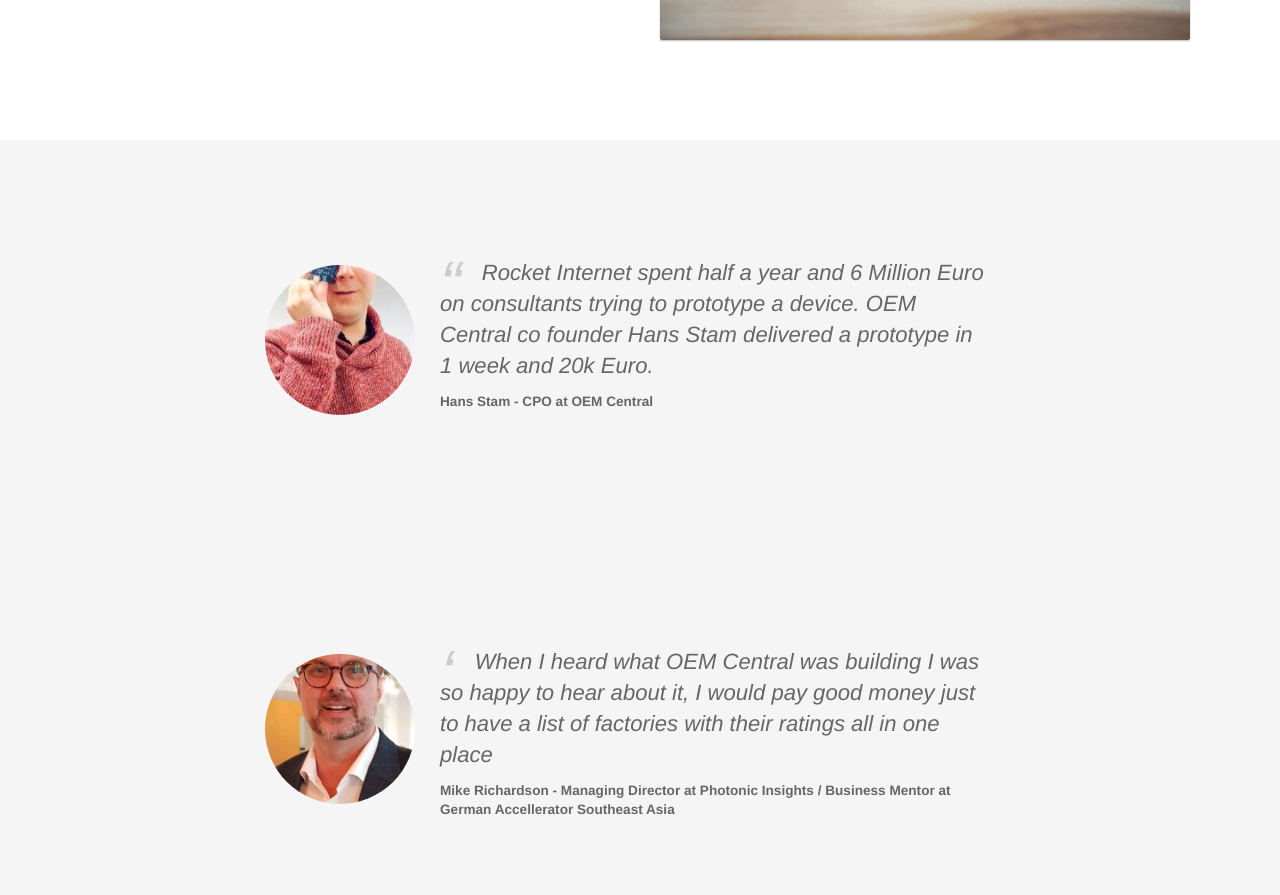
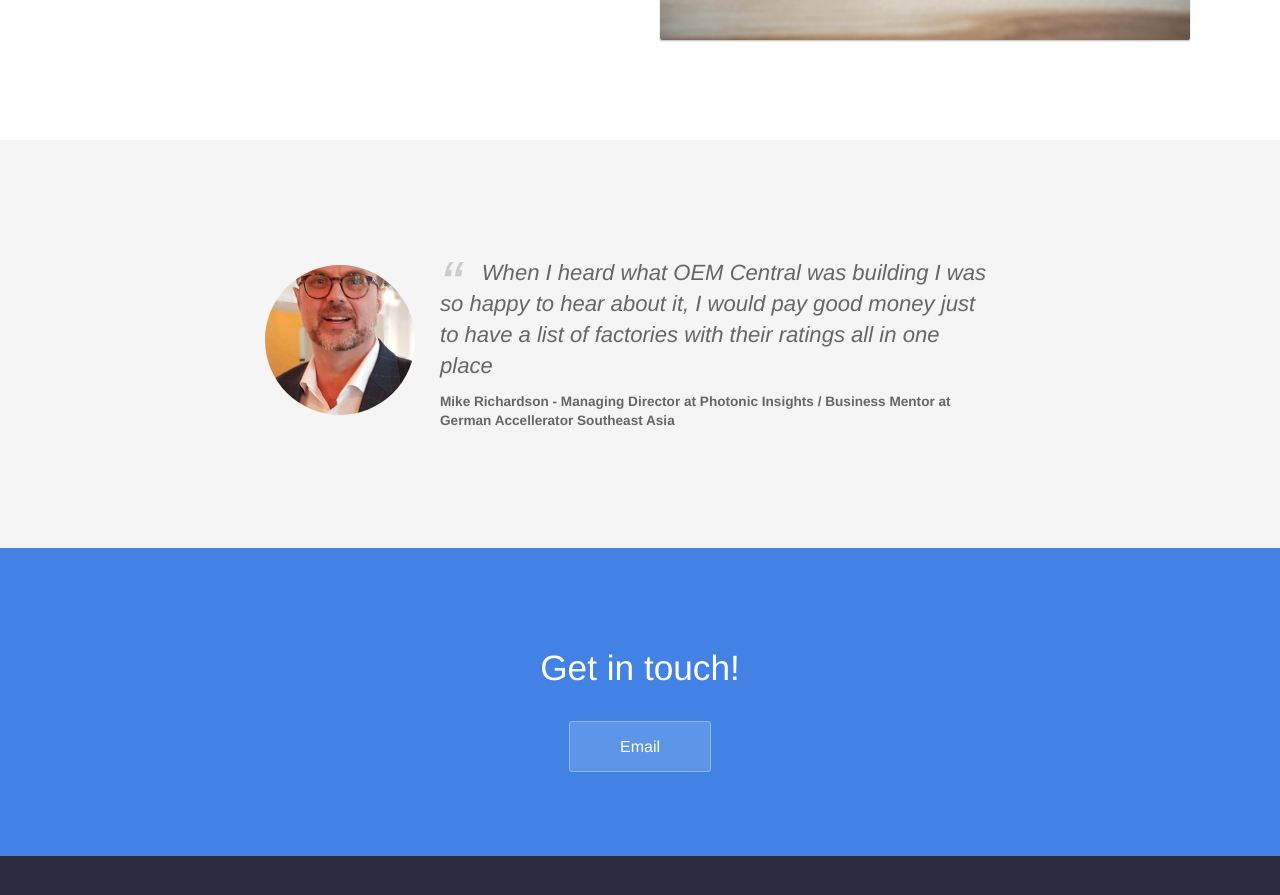
Before and after one commit to oem-central/oem-central.github.io, a Jekyll site: the page built from index.html, in a window 1280 px wide and 900 px high, scrolled down 2458 px. Shown: the top 895 px of the window. Built offline with Jekyll 4.4.1, drawn with Linux system fonts in a browser that asks for light colours.

Commit message:
removed Hans testimonial

```diff
--- a/index.html
+++ b/index.html
@@ -40,12 +40,7 @@
 testimonials:
   enabled: true
   content:
-    -
-      person:
-        name: Hans Stam
-        image: /images/hans.jpg
-        role: CPO at OEM Central
-      text: Rocket Internet spent half a year and 6 Million Euro on consultants trying to prototype a device. OEM Central co founder Hans Stam delivered a prototype in 1 week and 20k Euro.
+
     -
       person:
         name: Mike Richardson
```
